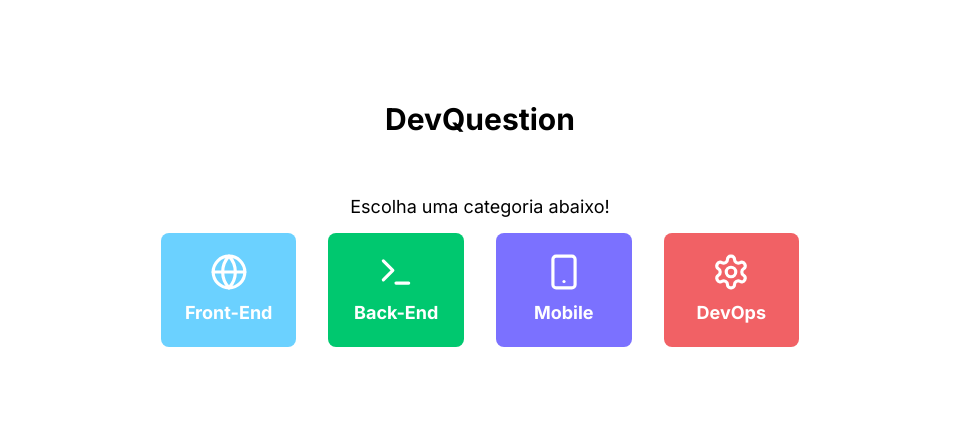
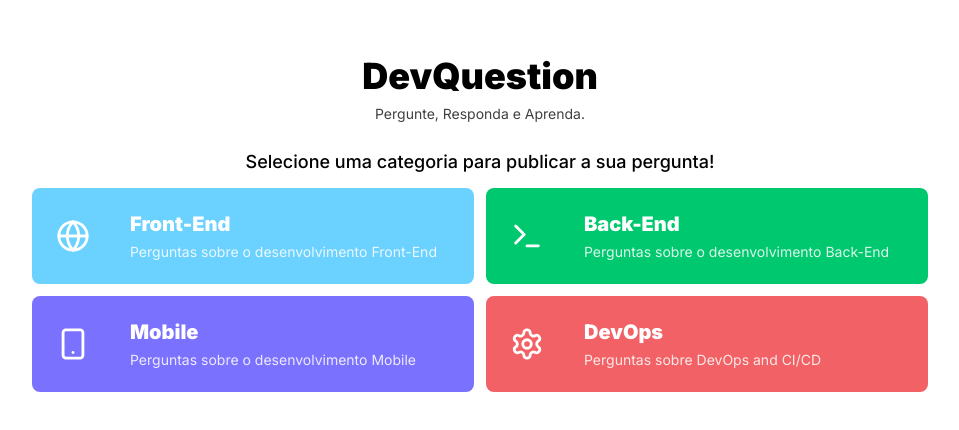
Before and after one commit to diovanealves/DevQuestion, a Next.js app in the folder web/: page / in a window 1280 px wide. Shown: the part 176-606 px from the top of the page, without its empty margins (160-1119 px from the left). Built offline with nearby package versions, Linux system fonts and the light colour scheme.

Commit message:
refactor(front-end): Modernize styling of homepage

```diff
--- a/web/src/app/(Home)/CategoryCard.tsx
+++ b/web/src/app/(Home)/CategoryCard.tsx
@@ -8,7 +8,7 @@ interface CategoryCardProps extends VariantProps<typeof cardVariant> {
 }
 
 const cardVariant = tv({
-  base: "flex flex-col items-center justify-center gap-2 rounded-lg px-6 py-5 text-center text-lg font-bold text-white cursor-pointer hover:scale-110 hover:opacity-75 transition-colors",
+  base: "flex h-24 cursor-pointer items-center justify-between gap-6 rounded-lg px-6 py-5 text-white transition-all hover:scale-105 hover:opacity-85",
   variants: {
     backgroundColor: {
       "Front-End": "bg-categoryCard-Web",
--- a/web/src/app/(Home)/page.tsx
+++ b/web/src/app/(Home)/page.tsx
@@ -4,14 +4,22 @@ import CategoryCard from "./CategoryCard";
 export default function Category() {
   return (
     <div className="flex h-screen flex-col items-center justify-center p-2">
-      <h1 className="mb-14 text-3xl font-bold">DevQuestion</h1>
+      <h1 className="text-4xl font-black">DevQuestion</h1>
+      <p className="mb-6 mt-2 text-sm opacity-75">
+        Pergunte, Responda e Aprenda.
+      </p>
 
-      <h1 className="font-mediu mb-3 text-lg">Escolha uma categoria abaixo!</h1>
-      <div className="grid grid-cols-2 gap-2 md:grid-cols-4  md:gap-8">
+      <h1 className="mb-3 text-center text-lg font-medium">
+        Selecione uma categoria para publicar a sua pergunta!
+      </h1>
+      <div className="grid w-11/12 max-w-4xl grid-cols-1 gap-3 md:grid-cols-2 md:gap-3">
         {mockCategories.map((category) => (
           <CategoryCard key={category.id} variant={category.name}>
-            <category.icon size={38} />
-            {category.name}
+            <category.icon size={34} />
+            <div className="w-80">
+              <h1 className="mb-1 text-xl font-black">{category.name}</h1>
+              <p className="text-sm opacity-85">{category.description}</p>
+            </div>
           </CategoryCard>
         ))}
       </div>
--- a/web/src/mocks/categories.mock.ts
+++ b/web/src/mocks/categories.mock.ts
@@ -9,12 +9,33 @@ import {
 export interface mockCategory {
   id: number;
   name: "Front-End" | "Back-End" | "Mobile" | "DevOps";
+  description: string;
   icon: LucideIcon;
 }
 
 export const mockCategories: mockCategory[] = [
-  { id: 1, name: "Front-End", icon: Globe },
-  { id: 2, name: "Back-End", icon: Terminal },
-  { id: 3, name: "Mobile", icon: Smartphone },
-  { id: 4, name: "DevOps", icon: Settings },
+  {
+    id: 1,
+    name: "Front-End",
+    description: "Perguntas sobre o desenvolvimento Front-End",
+    icon: Globe,
+  },
+  {
+    id: 2,
+    name: "Back-End",
+    description: "Perguntas sobre o desenvolvimento Back-End",
+    icon: Terminal,
+  },
+  {
+    id: 3,
+    name: "Mobile",
+    description: "Perguntas sobre o desenvolvimento Mobile",
+    icon: Smartphone,
+  },
+  {
+    id: 4,
+    name: "DevOps",
+    description: "Perguntas sobre DevOps and CI/CD",
+    icon: Settings,
+  },
 ];
```
